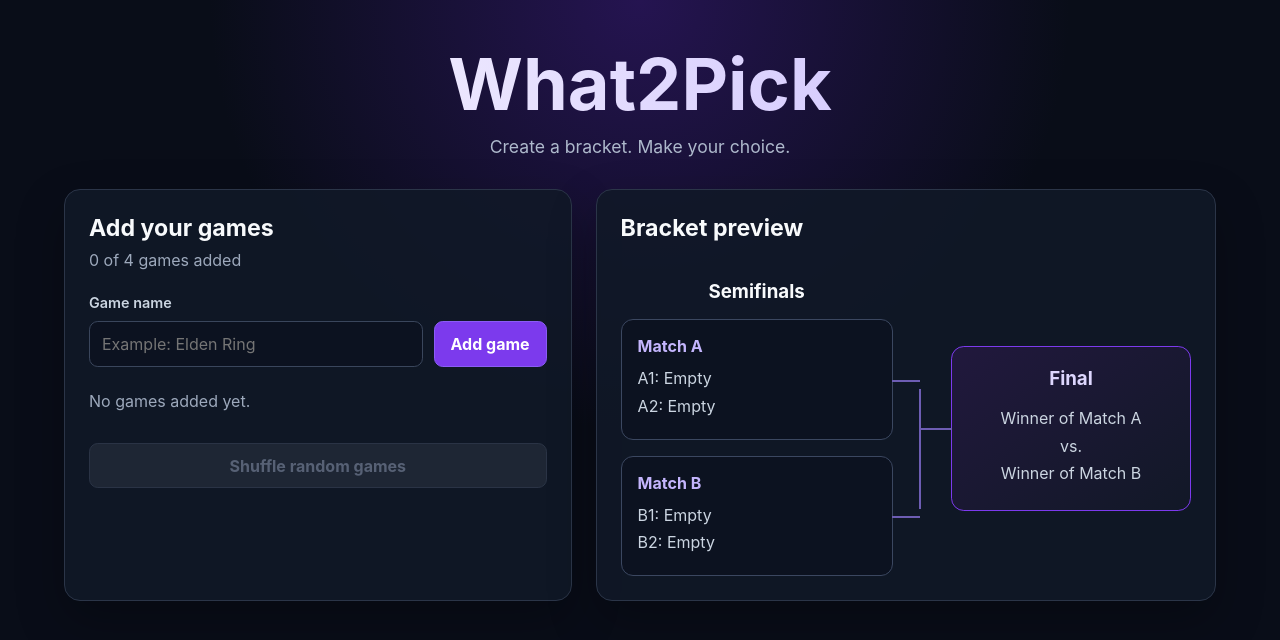
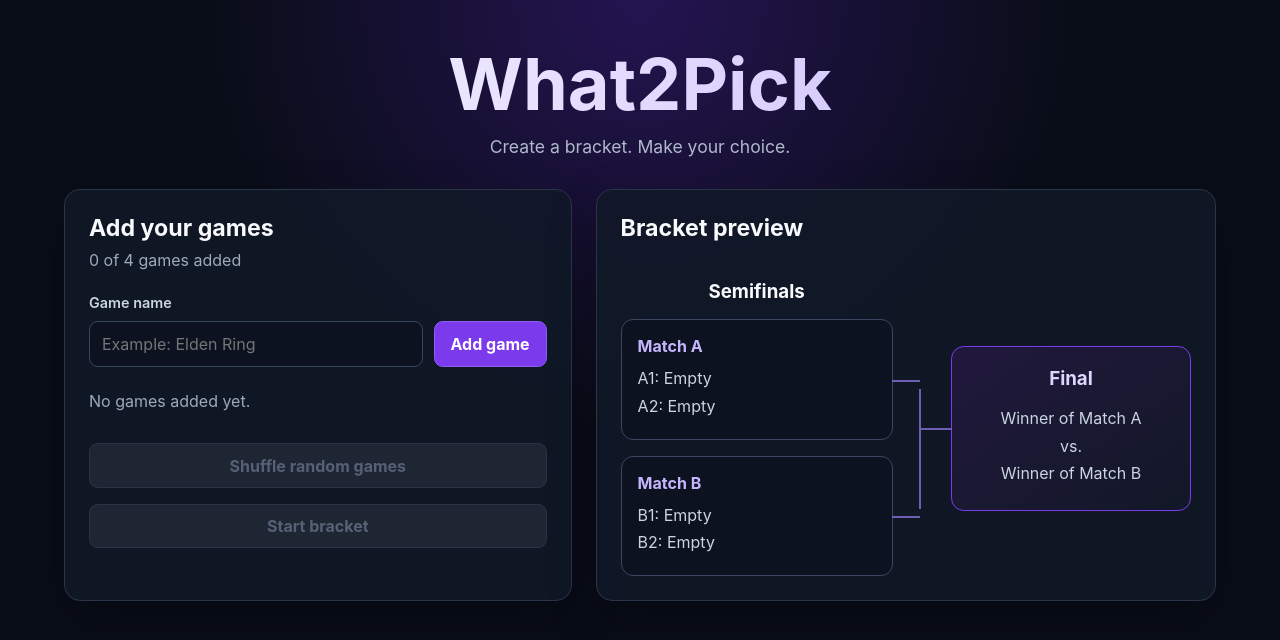
Before and after one commit to Dante54321/What2Pick, a React (Vite) app: page / in a window 1280 px wide. Shown: the top 640 px of the page. Built offline with nearby package versions, Linux system fonts and the light colour scheme.

Commit message:
Add bracket start and setup locking

```diff
--- a/src/App.tsx
+++ b/src/App.tsx
@@ -58,6 +58,7 @@ function getBracketAssignments(games: Game[]) {
 function App() {
   const [gameName, setGameName] = useState('')
   const [games, setGames] = useState<Game[]>([])
+  const [bracketStarted, setBracketStarted] = useState(false)
 
   const bracketAssignments = getBracketAssignments(games)
 
@@ -70,7 +71,7 @@ function App() {
 
     const trimmedName = gameName.trim()
 
-    if (!trimmedName || games.length >= 4) {
+    if (!trimmedName || games.length >= 4 || bracketStarted) {
       return
     }
 
@@ -110,6 +111,17 @@ function App() {
     )
   }
 
+  function toggleBracket() {
+    if (bracketStarted) {
+      setBracketStarted(false)
+      return
+    }
+
+    if (games.length === 4) {
+      setBracketStarted(true)
+    }
+  }
+
   return (
     <main>
       <header>
@@ -130,10 +142,10 @@ function App() {
             placeholder="Example: Elden Ring"
             value={gameName}
             onChange={(event) => setGameName(event.target.value)}
-            disabled={games.length >= 4}
+            disabled={bracketStarted || games.length >= 4}
           />
 
-          <button type="submit" disabled={games.length >= 4}>
+          <button type="submit" disabled={bracketStarted || games.length >= 4}>
             Add game
           </button>
         </form>
@@ -159,6 +171,7 @@ function App() {
                       event.target.value as BracketPosition,
                     )
                   }
+                  disabled={bracketStarted}
                 >
                   {BRACKET_POSITIONS.map((position) => {
                     const isOccupied =
@@ -184,6 +197,7 @@ function App() {
                 <button
                   type="button"
                   onClick={() => removeGame(game.id)}
+                  disabled={bracketStarted}
                 >
                   Remove
                 </button>
@@ -195,10 +209,23 @@ function App() {
         <button
           type="button"
           onClick={shuffleRandomGames}
-          disabled={randomGamesCount < 2}
+          disabled={bracketStarted || randomGamesCount < 2}
         >
           Shuffle random games
         </button>
+        <button
+          type="button"
+          onClick={toggleBracket}
+          disabled={!bracketStarted && games.length !== 4}
+        >
+          {bracketStarted ? 'Edit bracket setup' : 'Start bracket'}
+        </button>
+
+        {bracketStarted && (
+          <p role="status">
+            Bracket started. The setup is now locked.
+          </p>
+        )}
       </section>
 
       <section>
```
